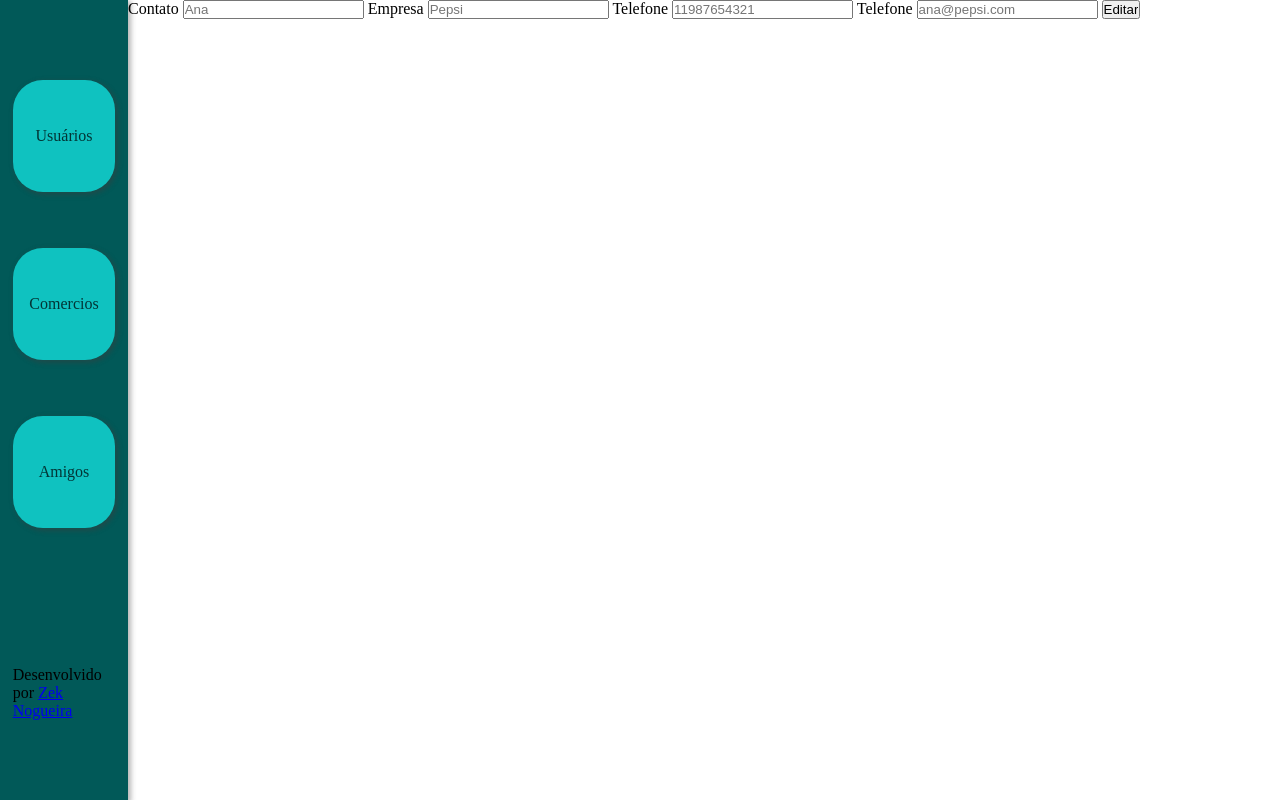
After one commit to zeknogueira/phone_book, a PHP site: page /editar_comercio.php?botao_editar=1 in a window 1280 px wide. The commit adds this page. Run offline with PHP 8.4, Linux system fonts and the light colour scheme; data comes from the database, SQL or seed files in the repository.

Commit message:
new features added

```diff
--- /dev/null
+++ b/editar_comercio.php
@@ -0,0 +1,54 @@
+<!DOCTYPE html>
+<html lang="pt-br">
+<?php
+require "factory/conexao.php";
+
+?>
+
+<head>
+    <meta charset="UTF-8">
+    <meta name="viewport" content="width=device-width, initial-scale=1.0">
+    <title>Editar Comercio</title>
+    <link rel="stylesheet" href="css/style.css">
+</head>
+
+<body>
+
+    <?php include "elements/header_padrao.php" ?>
+
+    <main>
+        <section class="principal_box">
+            <?php
+
+            $id = $_GET["botao_editar"];
+            $select_query = "select * from tbcomercio where cod = '$id'";
+            $select = mysqli_query($conexao_banco, $select_query);
+            if ($select->num_rows > 0) {
+                $select_result = $select->fetch_assoc();
+            }
+            ?>
+
+            <form action="editar_comercio_processo.php" method="POST">
+
+
+                <input type="hidden" name="id_editar" value="<?php echo $select_result["cod"]; ?>">
+                <label for="contato">Contato</label>
+                <input type="text" name="nome" class="input_nome" placeholder="<?php echo $select_result["contato"]; ?>">
+                <label for="contato">Empresa</label>
+                <input type="text" name="email" class="input_email"
+                    placeholder="<?php echo $select_result["empresa"]; ?>">
+                <label for="contato">Telefone</label>
+                <input type="text" name="data_nascimento" class="input_data_nascimento"
+                    placeholder="<?php echo $select_result["tel"]; ?>">
+                <label for="email">Telefone</label>
+                <input type="text" name="email" class="input_telefone"
+                    placeholder="<?php echo $select_result["email"]; ?>">
+                <input type="submit" value="Editar">
+            </form>
+        </section>
+
+    </main>
+
+</body>
+
+</html>
--- a/factory/conexao.php
+++ b/factory/conexao.php
@@ -1,6 +1,6 @@
 <?php
 $servidor = "localhost";
-$banco = "bdagendatb";
+$banco = "phone_book";
 $senha = "";
 $usuario = "root";
 
```
Also changed, not shown: editar_amigo_processo.php (+9 -3 lines), editar_comercio_processo.php (added, +24 -0 lines), tela_comercios.php (+17 -1 lines).
